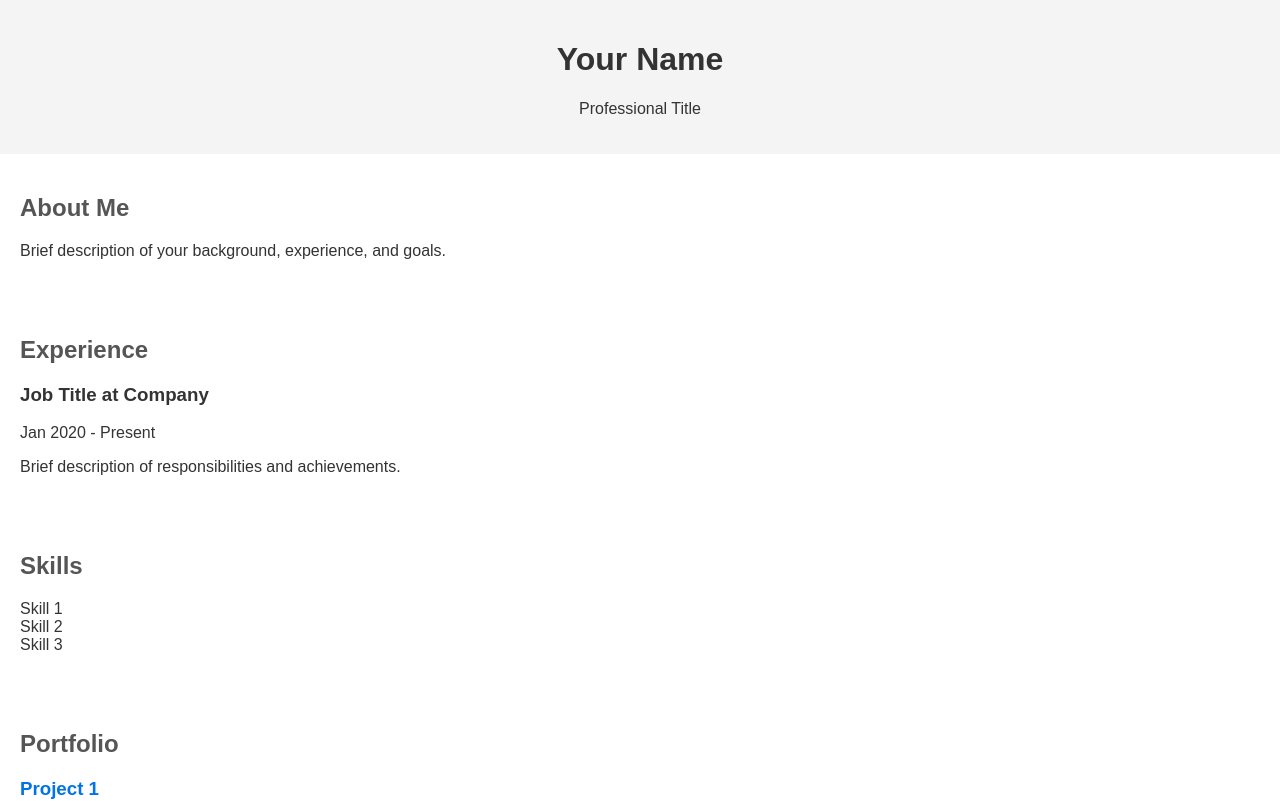
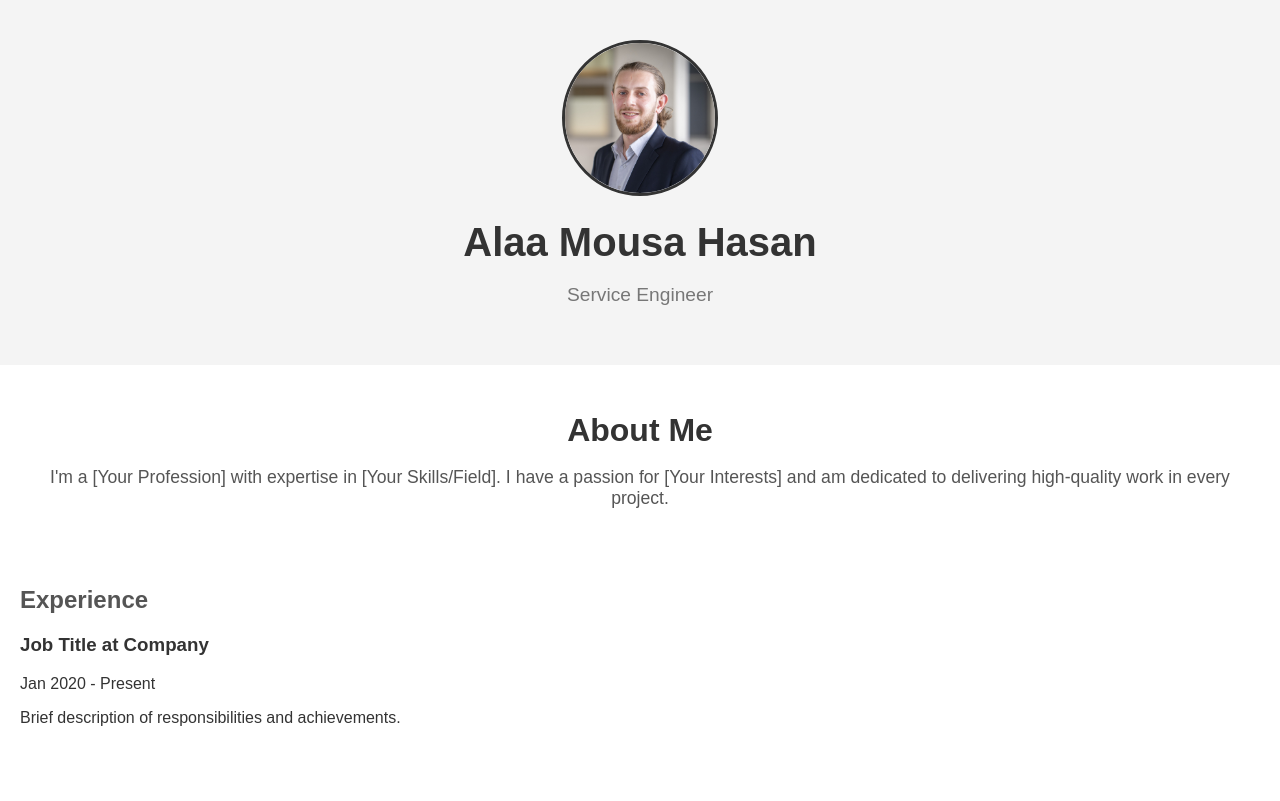
Before and after one commit to AlaaMousaHasan/myCv, a React (Create React App) app: page / in a window 1280 px wide. Shown: the top 801 px of the page. Built offline with nearby package versions, Linux system fonts and the light colour scheme.

Commit message:
Updated header with animations and styling

```diff
--- a/package.json
+++ b/package.json
@@ -2,14 +2,15 @@
   "name": "cv-website",
   "version": "0.1.0",
   "private": true,
-  "homepage": "https://your-username.github.io/repository-name",
+  "homepage": "https://AlaaMousaHasan.github.io/myCv",
   "dependencies": {
     "@testing-library/jest-dom": "^5.17.0",
     "@testing-library/react": "^13.4.0",
     "@testing-library/user-event": "^13.5.0",
+    "framer-motion": "^11.11.11",
     "react": "^18.3.1",
     "react-dom": "^18.3.1",
-    "react-scripts": "5.0.1",
+    "react-scripts": "^5.0.1",
     "web-vitals": "^2.1.4"
   },
   "scripts": {
--- /dev/null
+++ b/src/About.css
@@ -0,0 +1,18 @@
+.about {
+    padding: 20px;
+    text-align: center;
+    animation: fadeIn 1s ease-in-out;
+}
+
+.about h2 {
+    font-size: 2em;
+    color: #333;
+    margin-bottom: 10px;
+    animation: slideIn 1s ease-in-out;
+}
+
+.about p {
+    font-size: 1.1em;
+    color: #555;
+    animation: slideIn 1.2s ease-in-out;
+}
--- a/src/About.js
+++ b/src/About.js
@@ -1,10 +1,11 @@
 import React from 'react';
+import './About.css';
 
 function About() {
     return (
-        <section id="about" style={{ padding: '20px' }}>
+        <section className="about">
             <h2>About Me</h2>
-            <p>Brief description of your background, experience, and goals.</p>
+            <p>I'm a [Your Profession] with expertise in [Your Skills/Field]. I have a passion for [Your Interests] and am dedicated to delivering high-quality work in every project.</p>
         </section>
     );
 }
--- /dev/null
+++ b/src/Header.css
@@ -0,0 +1,51 @@
+.header {
+    display: flex;
+    justify-content: center;
+    align-items: center;
+    flex-direction: column;
+    padding: 40px;
+    background-color: #f4f4f4;
+    animation: fadeIn 2s ease-in-out; /* Fades in the header */
+}
+
+.header-content {
+    text-align: center;
+}
+
+.profile-pic {
+    width: 150px;
+    height: 150px;
+    border-radius: 50%;
+    border: 3px solid #333;
+    margin-bottom: 20px;
+    animation: scaleUp 1s ease-in-out; /* Scales the profile picture */
+}
+
+.name {
+    font-size: 2.5em;
+    margin: 0;
+    color: #333;
+    animation: slideIn 1.5s ease-in-out; /* Slides in the name */
+}
+
+.title {
+    font-size: 1.2em;
+    color: #777;
+    animation: slideIn 1.8s ease-in-out; /* Slides in the title with a slight delay */
+}
+
+/* CSS Keyframes for Animations */
+@keyframes fadeIn {
+    from { opacity: 0; }
+    to { opacity: 1; }
+}
+
+@keyframes scaleUp {
+    from { transform: scale(0.8); }
+    to { transform: scale(1); }
+}
+
+@keyframes slideIn {
+    from { transform: translateY(20px); opacity: 0; }
+    to { transform: translateY(0); opacity: 1; }
+}
--- a/src/Header.js
+++ b/src/Header.js
@@ -1,11 +1,47 @@
 import React from 'react';
+import { motion } from 'framer-motion';
+import './Header.css';
 
 function Header() {
     return (
-        <header style={{ textAlign: 'center', padding: '20px', background: '#f4f4f4' }}>
-            <h1>Your Name</h1>
-            <p>Professional Title</p>
-        </header>
+        <motion.header
+            className="header"
+            initial={{ opacity: 0 }}
+            animate={{ opacity: 1 }}
+            transition={{ duration: 2 }}
+        >
+            <motion.div
+                className="header-content"
+                initial={{ y: -30 }}
+                animate={{ y: 0 }}
+                transition={{ duration: 1, delay: 0.5 }}
+            >
+                <motion.img
+                    src="/alaa_hasancv.jpg"
+                    alt="Alaa Mousa Hasan"
+                    className="profile-pic"
+                    initial={{ scale: 0.8 }}
+                    animate={{ scale: 1 }}
+                    transition={{ duration: 1 }}
+                />
+                <motion.h1
+                    className="name"
+                    initial={{ x: -200 }}
+                    animate={{ x: 0 }}
+                    transition={{ duration: 1 }}
+                >
+                    Alaa Mousa Hasan
+                </motion.h1>
+                <motion.p
+                    className="title"
+                    initial={{ x: 200 }}
+                    animate={{ x: 0 }}
+                    transition={{ duration: 1.2 }}
+                >
+                    Service Engineer
+                </motion.p>
+            </motion.div>
+        </motion.header>
     );
 }
 
```
Also changed, not shown: public/alaa_hasancv.jpg (added), 1 other file (tests, documents, lock files or other folders).
